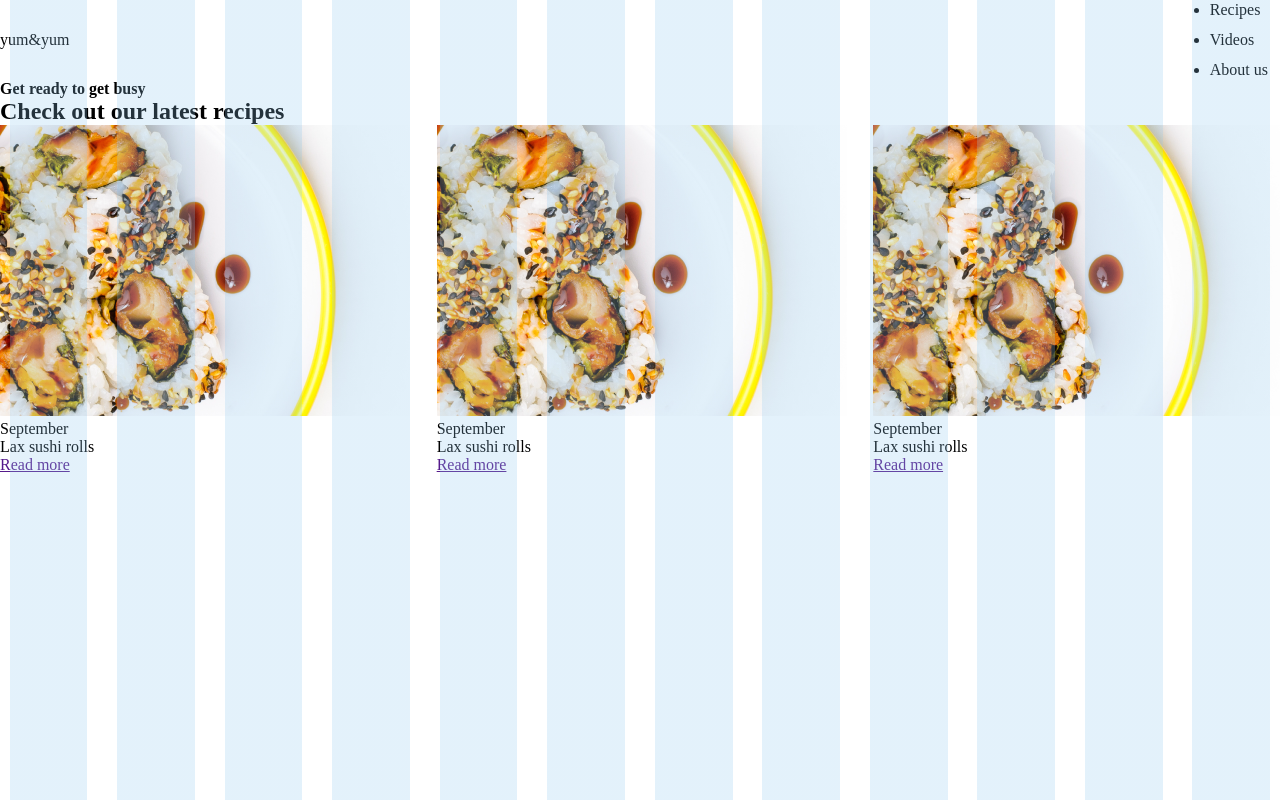
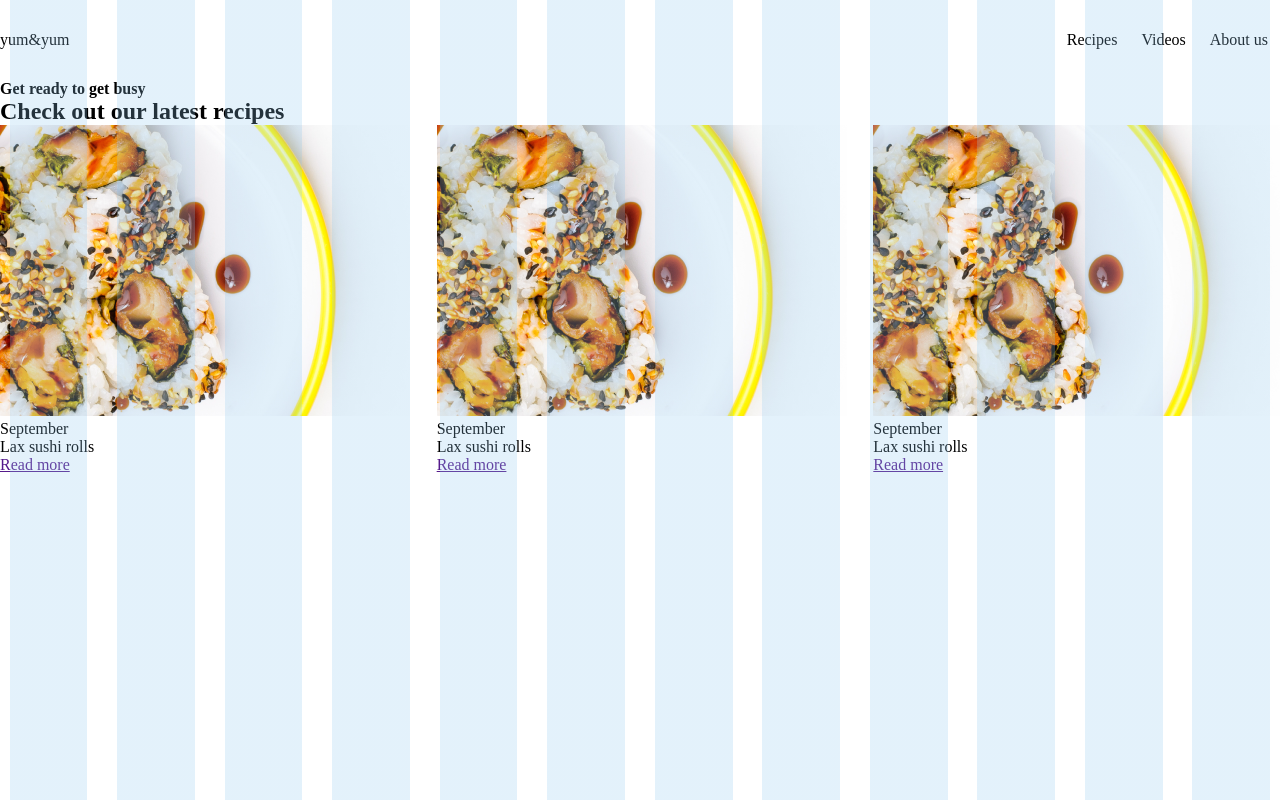
Before and after one commit to TryggviF/vef1-2020-h1, a website: page index.html in a window 1280 px wide. Shown: the top 800 px of the page. Drawn offline with nearby package versions, Linux system fonts and the light colour scheme; files that its build step writes are made by us from their sources.

Commit message:
updated styles for header

```diff
--- a/styles/header.scss
+++ b/styles/header.scss
@@ -1,6 +1,6 @@
 //TODO Útfæra header f. index og recipe
 @import './config';
-.navigation{
+.navigation {
   width: 100%;
   height : 80px;
 
@@ -8,17 +8,20 @@
   flex-direction: row;
   justify-content: space-between;
   align-items: center;
-  .logo{
+
+  &__logo{
   }
 
-  .nav{
-  }
-
-  .nav__ul{
+  &__ul {
     list-style: none;
     display: flex;
   }
-  li{
-    margin : 12px;
+
+  &__li {
+    margin: 12px;
+  }
+
+  &__ul:last-child {
+    margin-right: 0px;
   }
 }
```
